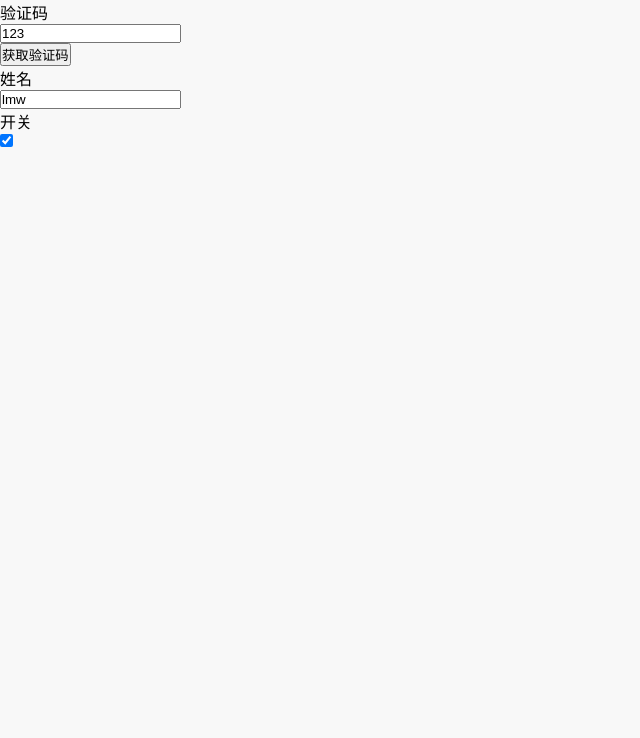
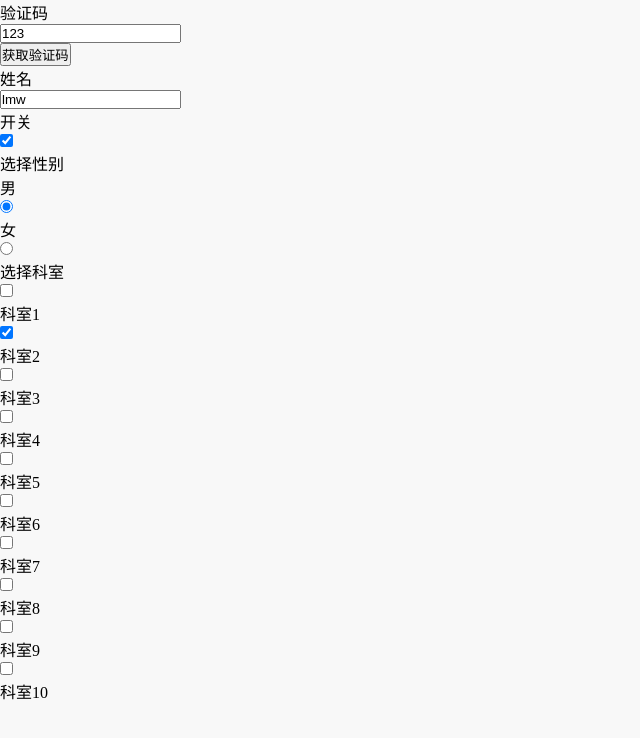
Before and after one commit to lmw6412036/weui-for-vue, a Vue app: page /#/form/code in a window 1280 px wide. Shown: the top 738 px of the page, without its empty margins (0-640 px from the left). Built offline with nearby package versions, Linux system fonts and the light colour scheme.

Commit message:
增加radio,checkbox组件

```diff
--- a/package.json
+++ b/package.json
@@ -1,6 +1,6 @@
 {
     "name": "weui-for-vue",
-  "version": "1.0.89",
+    "version": "1.0.90",
     "description": "weui for vue",
     "main": "index.js",
     "scripts": {
--- a/src/App.vue
+++ b/src/App.vue
@@ -22,6 +22,7 @@ export default {
     right: 0;
     top: 0;
     bottom: 0;
+    overflow: scroll;
   }
   body{
     background-color: #f8f8f8;
--- /dev/null
+++ b/src/components/form/checkbox.vue
@@ -0,0 +1,56 @@
+<template>
+  <div class="">
+    <div class="weui-cells__title">{{label}}</div>
+    <div class="weui-cells weui-cells_checkbox">
+      <label class="weui-cell weui-check__label"
+             v-for="item in data"
+             :for="name+item.value">
+        <div class="weui-cell__hd">
+          <input type="checkbox" class="weui-check"
+                 v-model="val"
+                 :value="item.value"
+                 :name="name"
+                 :id="name+item.value">
+          <i class="weui-icon-checked"></i>
+        </div>
+        <div class="weui-cell__bd">
+          <p>{{item.text}}</p>
+        </div>
+      </label>
+    </div>
+  </div>
+</template>
+
+<script>
+  export default {
+    props: {
+      label: String,
+      name: String,
+      value: [Array],
+      data: [Array]
+    },
+    data() {
+      return {
+          val:this.value
+      };
+    },
+    computed: {},
+    components: {},
+    mounted() {
+
+    },
+    beforeDestroy() {
+
+    },
+    methods: {},
+    watch:{
+        val(value){
+            this.$emit("input",value);
+        }
+    }
+  };
+</script>
+
+<style scoped lang="scss">
+
+</style>
--- /dev/null
+++ b/src/components/form/radio.vue
@@ -0,0 +1,50 @@
+<template>
+  <div>
+    <div class="weui-cells__title">{{label}}</div>
+    <div class="weui-cells weui-cells_radio">
+      <label v-for="item in data" class="weui-cell weui-check__label" :for="name+item.value">
+        <div class="weui-cell__bd">
+          <p>{{item.text}}</p>
+        </div>
+        <div class="weui-cell__ft">
+          <input type="radio"  class="weui-check" v-model="val" :value="item.value" :name="name" :id="name+item.value">
+          <span class="weui-icon-checked"></span>
+        </div>
+      </label>
+    </div>
+  </div>
+</template>
+
+<script>
+  export default {
+    props: {
+      label: String,
+      data: [Array],
+      name:String,
+      value:[Number,String]
+    },
+    data() {
+      return {
+          val:this.value
+      };
+    },
+    computed: {},
+    components: {},
+    mounted() {
+
+    },
+    beforeDestroy() {
+
+    },
+    methods: {},
+    watch:{
+        val(value){
+            this.$emit("input",value);
+        }
+    }
+  };
+</script>
+
+<style scoped lang="scss">
+
+</style>
--- a/src/pages/form/code.vue
+++ b/src/pages/form/code.vue
@@ -1,12 +1,14 @@
 <template>
+  <div>
     <div class="weui-cells weui-cells_form">
       <form-code @code:ok="countdown=true" @code:countdownend="countdown=false" @code:error="error"
                  :countdown="countdown"
                  v-model="code" default-time="10" label="验证码" :mobile="mobile"></form-code>
-
       <form-input label="姓名" v-model="name"></form-input>
       <form-switch label="开关" v-model="open"></form-switch>
-
+    </div>
+    <form-radio label="选择性别" name="sex" v-model="sex" :data="sexArr"></form-radio>
+    <form-checkbox label="选择科室" name="dept" v-model="dept" :data="deptArr"></form-checkbox>
   </div>
 </template>
 
@@ -16,13 +18,29 @@
   import FormCode from "../../components/form/code.vue"
   import {required} from "vuelidate/lib/validators"
   import regex from "../../lib/regex"
+  import FormRadio from "../../components/form/radio.vue"
+  import FormCheckbox from "../../components/form/checkbox.vue"
+
 
   export default {
+    created(){
+      this.sexArr = [1, 2].map((res) => {
+        return {value: res, text: res == 1 ? "男" : "女"}
+      })
+      this.deptArr = [1, 2, 3, 4, 5, 6, 7, 8, 9, 10].map((res) => {
+        return {
+          value: res,
+          text: "科室" + res
+        }
+      })
+    },
     data() {
       return {
+        sex: 1,
+        dept: [2],
         name: "lmw",
         code: "123",
-                open:true,
+        open: true,
         countdown: false,
         mobile: 15868823516
       };
@@ -34,7 +52,7 @@
       }
     },
     computed: {},
-        components: {FormSwitch,FormInput, FormCode},
+    components: {FormCheckbox, FormRadio, FormSwitch, FormInput, FormCode},
     mounted() {
 
     },
```
Also changed, not shown: index.js (+10 -4 lines). Lines whose indentation alone changed are shown as unchanged.
